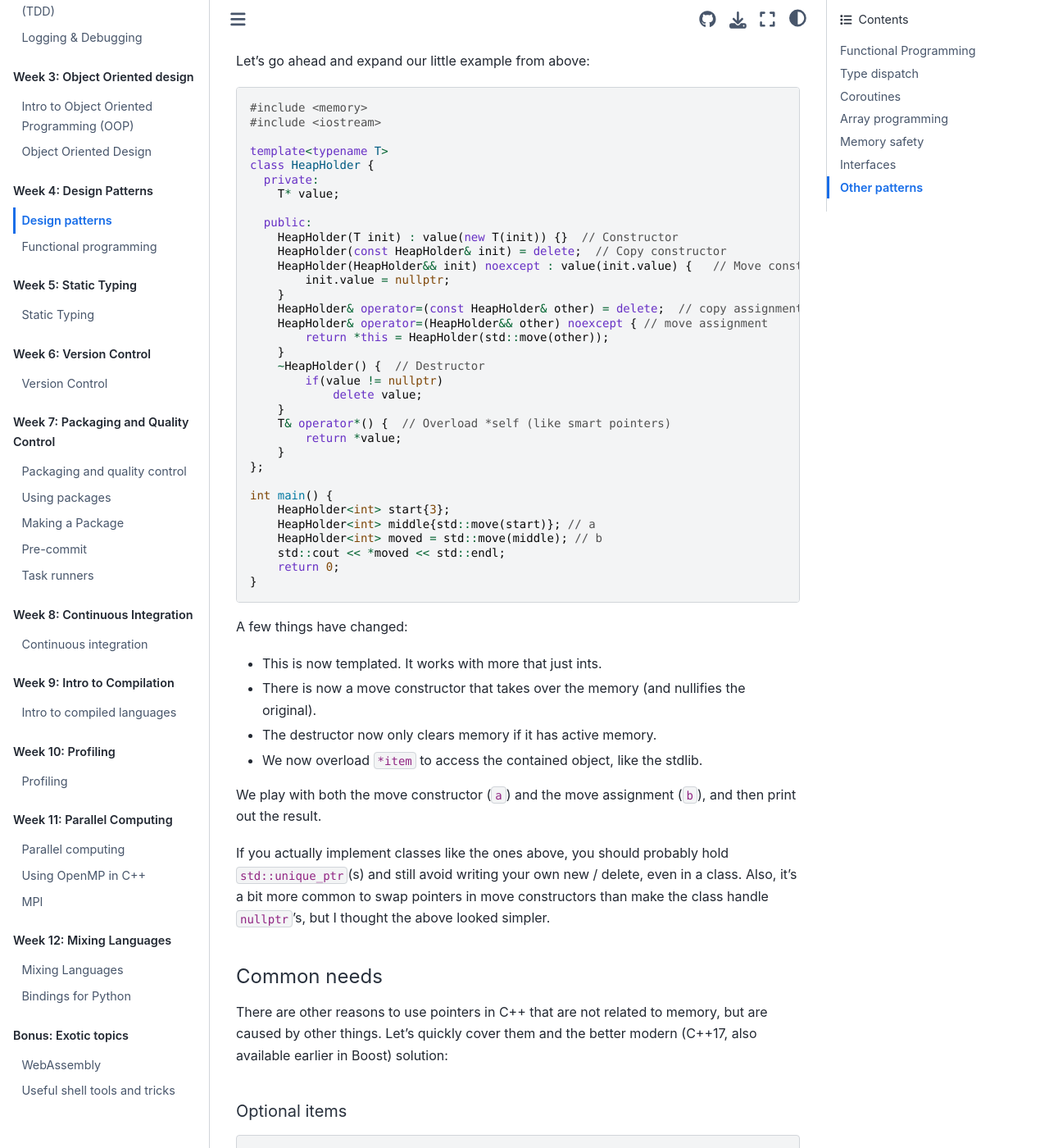
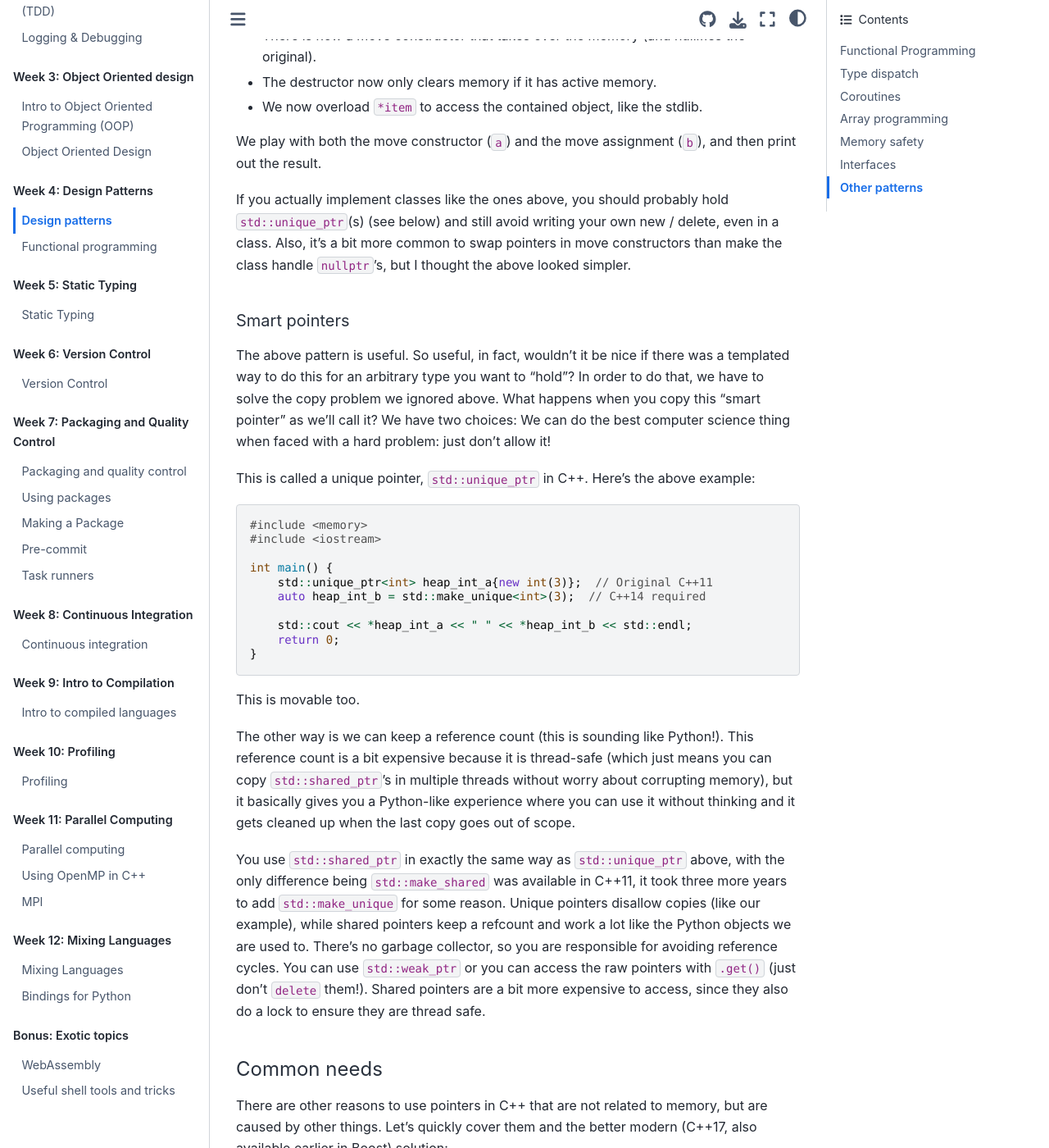
Before and after one commit to se-for-sci/se-for-sci.github.io, a Jupyter Book: the page built from content/week4/designpatt.md, in a window 1280 px wide and 1400 px high, scrolled down 12542 px. Shown: the whole window at 82% size. Built offline with Jupyter Book 1.0.4 settings and Sphinx 7.4.7 and the Sphinx Book theme 1.1.4, drawn with Linux system fonts in a browser that asks for light colours; some of the changed text lies outside the part shown.

Commit message:
refactor: reorder move & shared ptr
Signed-off-by: Henry Schreiner <henryschreineriii@gmail.com>

````diff
--- a/content/week4/designpatt.md
+++ b/content/week4/designpatt.md
@@ -511,10 +511,12 @@
 Simplest convention, though: never call `new` / `delete` manually. There are
 better patterns.
 
-##### Pattern 0: Classes
+##### Using Classes to implement RAII
 
 One way to manage heap safely is to tie it to classes. C++ has constructors and
-destructors, so why not use them for new / delete?
+destructors, so why not use them for new / delete? This is called Resource
+Allocation Is Initialization - you are tying the resource allocation to class
+initialization (and destruction, obviously).
 
 ```cpp
 #include <iostream>
@@ -554,7 +556,8 @@
 
 This doesn't solve all our problems (specifically, we still can't create this
 inside one function and then "move" it to another function with a different
-stack), but we'll get there. In fact, we completely ignored copying as well.
+stack), but we'll get there. In fact, we completely ignored copying as well for
+simplicity - we'll talk about copying when we get to smart pointers.
 
 A _lot_ of the standard library (and C++ classes in general) does this. For
 example, `std::string` can hold arbitrary sized strings by using the heap (well,
@@ -565,49 +568,7 @@
 the template, it is allocated on the stack. That's why it requires the size
 ahead of time and can't be resized.
 
-##### Pattern 1: Smart pointers
-
-The above pattern is useful. So useful, in fact, wouldn't it be nice if there
-was a templated way to do this for an arbitrary type you want to "hold"? In
-order to do that, we have to solve the copy problem we ignored above. What
-happens when you copy this "smart pointer" as we'll call it? We have two
-choices: We can do the best computer science thing when faced with a hard
-problem: just don't allow it!
-
-This is called a unique pointer, `std::unique_ptr` in C++. Here's the above
-example:
-
-```cpp
-#include <memory>
-#include <iostream>
-
-int main() {
-    std::unique_ptr<int> heap_int_a{new int(3)};  // Original C++11
-    auto heap_int_b = std::make_unique<int>(3);  // C++14 required
-
-    std::cout << *heap_int_a << " " << *heap_int_b << std::endl;
-    return 0;
-}
-```
-
-We'll look at moves later; after we cover that, note that this is movable too.
-
-The other way is we can keep a reference count (this is sounding like Python!).
-This reference count is a bit expensive because it is thread-safe (which just
-means you can copy `std::shared_ptr`'s in multiple threads without worry about
-corrupting memory), but it basically gives you a Python-like experience where
-you can use it without thinking and it gets cleaned up when the last copy goes
-out of scope.
-
-You use `std::shared_ptr` in exactly the same way as `std::unique_ptr` above,
-with the only difference being `std::make_shared` was available in C++11, it
-took three more years to add `std::make_unique` for some reason.
-
-And there's no garbage collector, so you are responsible for avoiding reference
-cycles. You can use `std::weak_ptr` or you can access the raw pointers with
-`.get()` (just don't `delete` them!).
-
-##### Pattern 2: Moves
+##### Adding Moves
 
 C++11 added a powerful new concept to C++: moves. The idea is this: you can tell
 C++ that a variable can no longer be accessed after a usage. Then a special
@@ -667,9 +628,54 @@
 then print out the result.
 
 If you actually implement classes like the ones above, you should probably hold
-`std::unique_ptr`(s) and still avoid writing your own new / delete, even in a
-class. Also, it's a bit more common to swap pointers in move constructors than
-make the class handle `nullptr`'s, but I thought the above looked simpler.
+`std::unique_ptr`(s) (see below) and still avoid writing your own new / delete,
+even in a class. Also, it's a bit more common to swap pointers in move
+constructors than make the class handle `nullptr`'s, but I thought the above
+looked simpler.
+
+##### Smart pointers
+
+The above pattern is useful. So useful, in fact, wouldn't it be nice if there
+was a templated way to do this for an arbitrary type you want to "hold"? In
+order to do that, we have to solve the copy problem we ignored above. What
+happens when you copy this "smart pointer" as we'll call it? We have two
+choices: We can do the best computer science thing when faced with a hard
+problem: just don't allow it!
+
+This is called a unique pointer, `std::unique_ptr` in C++. Here's the above
+example:
+
+```cpp
+#include <memory>
+#include <iostream>
+
+int main() {
+    std::unique_ptr<int> heap_int_a{new int(3)};  // Original C++11
+    auto heap_int_b = std::make_unique<int>(3);  // C++14 required
+
+    std::cout << *heap_int_a << " " << *heap_int_b << std::endl;
+    return 0;
+}
+```
+
+This is movable too.
+
+The other way is we can keep a reference count (this is sounding like Python!).
+This reference count is a bit expensive because it is thread-safe (which just
+means you can copy `std::shared_ptr`'s in multiple threads without worry about
+corrupting memory), but it basically gives you a Python-like experience where
+you can use it without thinking and it gets cleaned up when the last copy goes
+out of scope.
+
+You use `std::shared_ptr` in exactly the same way as `std::unique_ptr` above,
+with the only difference being `std::make_shared` was available in C++11, it
+took three more years to add `std::make_unique` for some reason. Unique pointers
+disallow copies (like our example), while shared pointers keep a refcount and
+work a lot like the Python objects we are used to. There's no garbage collector,
+so you are responsible for avoiding reference cycles. You can use
+`std::weak_ptr` or you can access the raw pointers with `.get()` (just don't
+`delete` them!). Shared pointers are a bit more expensive to access, since they
+also do a lock to ensure they are thread safe.
 
 #### Common needs
 
````
